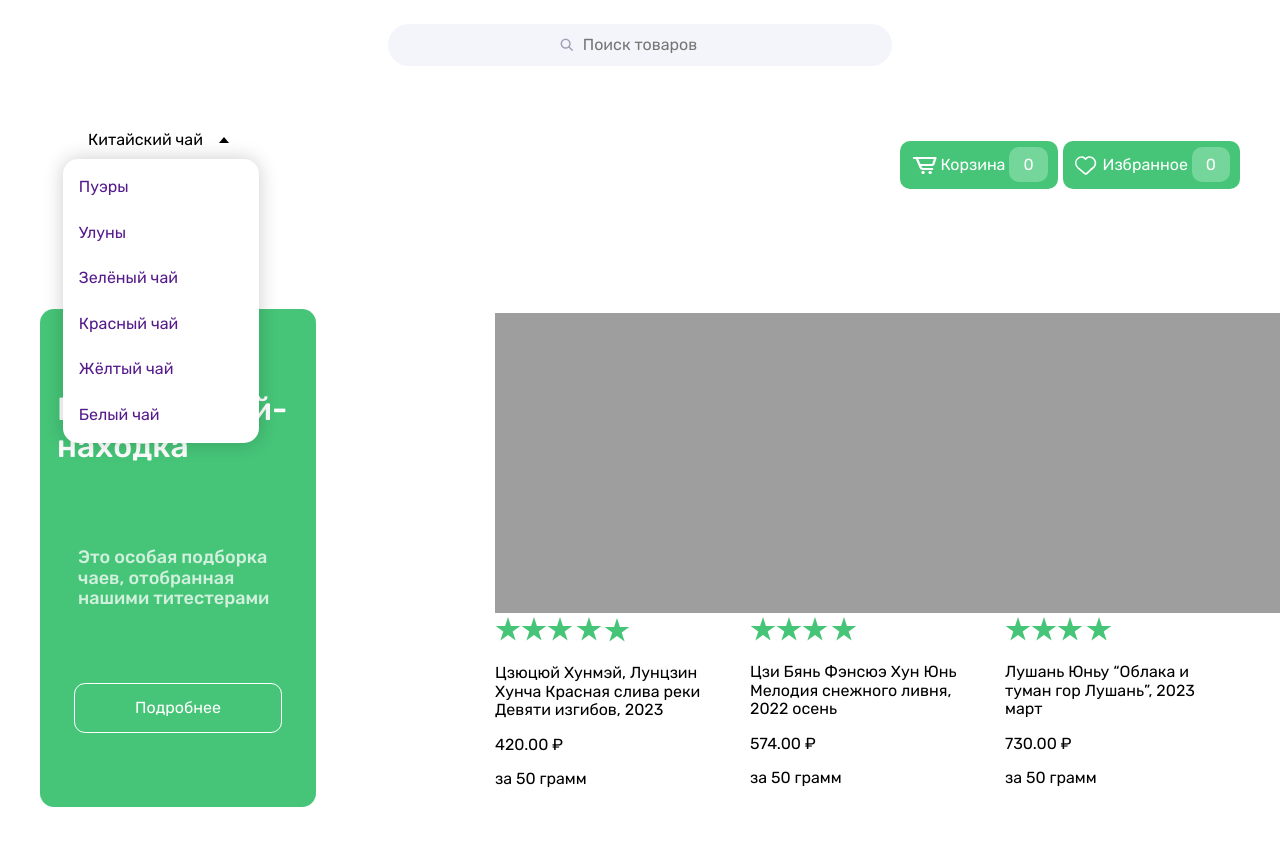
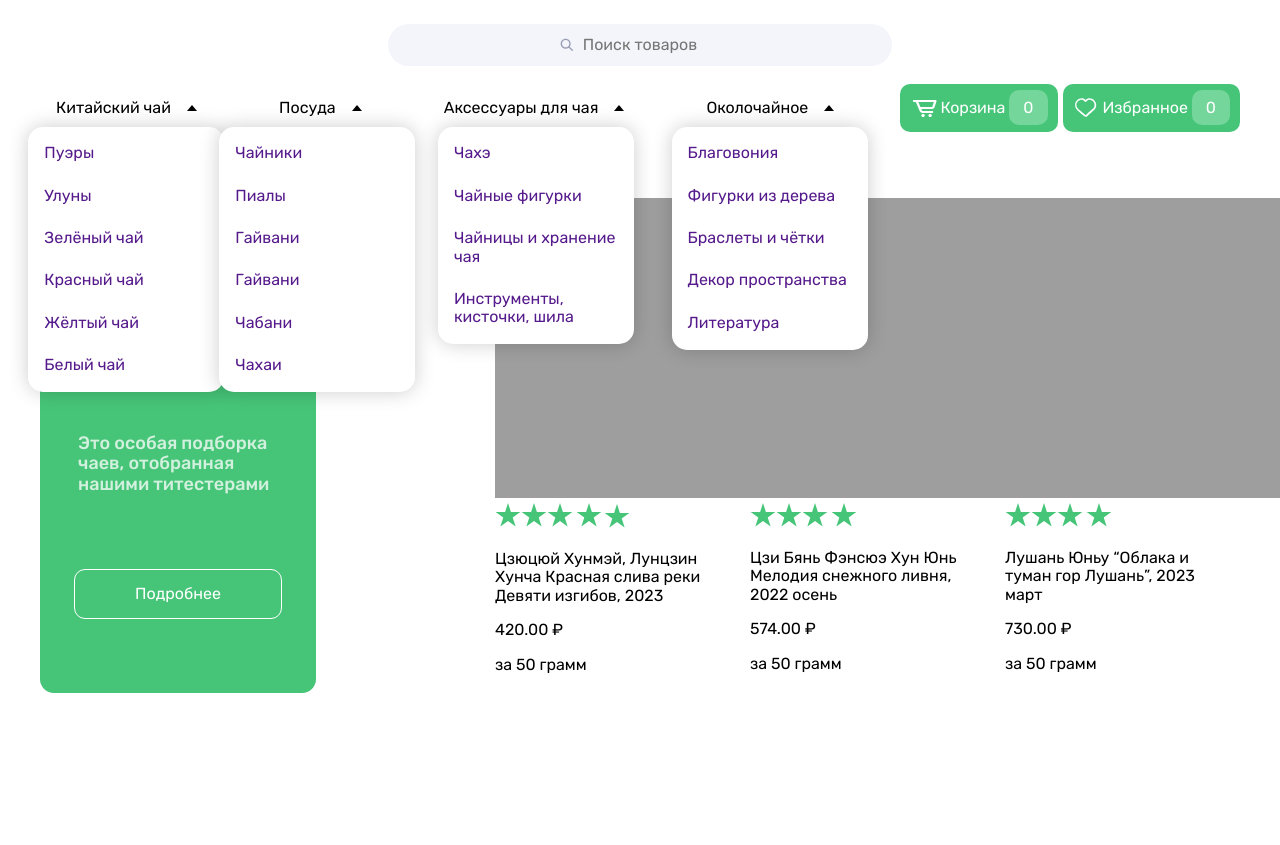
Before and after one commit to goooguska/TeaMarket, a website built with Vite: page index.html in a window 1280 px wide. Both pictures are taken after a click on the element "Китайский чай". Shown: the part 85-930 px from the top of the page. After the commit the page ends 840 px from the top, so only its background shows below. Built offline with nearby package versions, Linux system fonts and the light colour scheme.

Commit message:
feat:add new changes

```diff
--- a/index.html
+++ b/index.html
@@ -46,8 +46,9 @@
 
 
 				<div class="header-bottom__dropdown-menu">
+
 					<div class="header-bottom__dropdown-menu__category">
-						<span class='header-bottom__dropdown-menu__category-name' onchange='dropDown(this)'>Китайский чай </span>
+						<span class='header-bottom__dropdown-menu__category-name'>Китайский чай </span>
 						<div class="arrow"></div>
 					</div>
 					<ul class='header-bottom__dropdown-menu__content'>
@@ -58,9 +59,10 @@
 						<li><a href="" class="header-bottom__dropdown-menu__content-item">Жёлтый чай</a></li>
 						<li><a href="" class="header-bottom__dropdown-menu__content-item">Белый чай</a></li>
 					</ul>
-
+				</div>
+				<div class="header-bottom__dropdown-menu">
 					<div class="header-bottom__dropdown-menu__category">
-						<span class='header-bottom__dropdown-menu__category-name' onchange='dropDown(this)'>Посуда </span>
+						<span class='header-bottom__dropdown-menu__category-name'>Посуда </span>
 						<div class="arrow"></div>
 					</div>
 					<ul class='header-bottom__dropdown-menu__content'>
@@ -71,45 +73,36 @@
 						<li><a href="" class="header-bottom__dropdown-menu__content-item">Чабани</a></li>
 						<li><a href="" class="header-bottom__dropdown-menu__content-item">Чахаи</a></li>
 					</ul>
+				</div>
+				<div class="header-bottom__dropdown-menu">
 
+					<div class="header-bottom__dropdown-menu__category">
+						<span class='header-bottom__dropdown-menu__category-name'>Аксессуары для чая </span>
+						<div class="arrow"></div>
+					</div>
+					<ul class='header-bottom__dropdown-menu__content'>
+						<li><a href="" class="header-bottom__dropdown-menu__content-item">Чахэ</a> </li>
+						<li><a href="" class="header-bottom__dropdown-menu__content-item">Чайные фигурки</a></li>
+						<li><a href="" class="header-bottom__dropdown-menu__content-item">Чайницы и хранение
+								чая</a></li>
+						<li><a href="" class="header-bottom__dropdown-menu__content-item">Инструменты,
+								кисточки, шила</a></li>
+					</ul>
+				</div>
+				<div class="header-bottom__dropdown-menu">
 
+					<div class="header-bottom__dropdown-menu__category">
+						<span class='header-bottom__dropdown-menu__category-name'>Околочайное </span>
+						<div class="arrow"></div>
+					</div>
+					<ul class='header-bottom__dropdown-menu__content'>
+						<li><a href="" class="header-bottom__dropdown-menu__content-item">Благовония</a> </li>
+						<li><a href="" class="header-bottom__dropdown-menu__content-item">Фигурки из дерева</a></li>
+						<li><a href="" class="header-bottom__dropdown-menu__content-item">Браслеты и чётки</a></li>
+						<li><a href="" class="header-bottom__dropdown-menu__content-item">Декор пространства</a></li>
+						<li><a href="" class="header-bottom__dropdown-menu__content-item">Литература</a></li>
+					</ul>
 				</div>
-
-
-
-
-
-				<!-- <button class="header-bottom__dropdown-menu-button" onclick="funcDropDown()">
-						<li class="header-bottom__menu-item">Посуда</li>
-					</button>
-					<div class="header-bottom__dropdown-menu-content" id="dropDown">
-						<a href="" class="header-bottom__dropdown-menu-content__item">Чайники</a>
-						<a href="" class="header-bottom__dropdown-menu-content__item">Пиалы</a>
-						<a href="" class="header-bottom__dropdown-menu-content__item">Гайвани</a>
-						<a href="" class="header-bottom__dropdown-menu-content__item">Чабани</a>
-						<a href="" class="header-bottom__dropdown-menu-content__item">Чахаи</a>
-					</div>
-					<button class="header-bottom__dropdown-menu-button" onclick="funcDropDown()">
-						<li class="header-bottom__menu-item">Аксессуары для чая</li>
-					</button>
-					<div class="header-bottom__dropdown-menu-content" id="dropDown">
-						<a href="" class="header-bottom__dropdown-menu-content__item">Чахэ</a>
-						<a href="" class="header-bottom__dropdown-menu-content__item">Чайные фигурки</a>
-						<a href="" class="header-bottom__dropdown-menu-content__item">Чайницы и хранение
-							чая</a>
-						<a href="" class="header-bottom__dropdown-menu-content__item">Инструменты,
-							кисточки, шила</a>
-					</div>
-					<button class="header-bottom__dropdown-menu-button" onclick="funcDropDown()">
-						<li class="header-bottom__menu-item">Околочайное</li>
-					</button>
-					<div class="header-bottom__dropdown-menu-content" id="dropDown">
-						<a href="" class="header-bottom__dropdown-menu-content__item">Благовония</a>
-						<a href="" class="header-bottom__dropdown-menu-content__item">Фигурки из дерева</a>
-						<a href="" class="header-bottom__dropdown-menu-content__item">Браслеты и чётки</a>
-						<a href="" class="header-bottom__dropdown-menu-content__item">Декор пространства</a>
-						<a href="" class="header-bottom__dropdown-menu-content__item">Литература</a>
-					</div> -->
 				<div class="header-bottom__menu-action">
 					<a class="header-bottom__menu-action-buttonCart" href="">Корзина <span> 0</span></a>
 					<a class="header-bottom__menu-action-buttonHeart" href="">Избранное <span> 0</span></a>
--- a/src/js/index.js
+++ b/src/js/index.js
@@ -1,6 +1,7 @@
+
 	const dropdowns = document.querySelectorAll('.header-bottom__dropdown-menu');
 	dropdowns.forEach(dropdown => {
-	const select = dropdown.querySelector('.header-bottom__dropdown-menu__category-name')
+		const select = document.querySelector('.header-bottom__dropdown-menu__category-name')
 		const arrow = dropdown.querySelector('.arrow');
 		const menu = dropdown.querySelector('.header-bottom__dropdown-menu__content');
 		const options = dropdown.querySelectorAll('.header-bottom__dropdown-menu__content li');
@@ -12,8 +13,12 @@
 		options.forEach(option =>{
 			option.addEventListener('click',() => {
 				arrow.classList.remove('arrow-rotate');
-			menu.classList.remove('header-bottom__dropdown-menu__content-open')
-
+				menu.classList.remove('header-bottom__dropdown-menu__content-open');
+				option.classList.remove('header-bottom__dropdown-menu__category-name')
+				options.forEach(option =>{
+					option.classList.remove('header-bottom__dropdown-menu__category-name')
+				})
+				option.classList.add('header-bottom__dropdown-menu__category-name')
 			})
 		})
 
@@ -21,3 +26,12 @@
 
 
 	})
+
+
+
+
+// function dropDown(){
+// 	let selectedOption = select.options[select.selectedIndex].value;
+
+//   console.log("Выбрана опция: " + selectedOption);
+// }options.forEach(option =>{
--- a/src/scss/mixins.scss
+++ b/src/scss/mixins.scss
@@ -40,30 +40,13 @@
 	justify-content: space-around;
 }
 @mixin dropdown {
-	min-width: 15em;
 	position: relative;
-	margin: 2em;
 	span{
-		// background-color: #74d69a;
 		@include flex-between();
 		padding: 1em;
 		cursor: pointer;
 		transition: color 0.3s;
 	}
-	// display: none;
-	// position: absolute;
-	// background-color: #f4f5fa;
-	// min-width: 160px;
-	// bottom: 0px 8px 16px 0px rgba(0, 0, 0, 0.2);
-	// z-index: 1;
-	// a {
-	// 	float: none;
-	// 	color: $font-color;
-	// 	padding: 12px 16px;
-	// 	text-decoration: none;
-	// 	display: block;
-	// 	text-align: left;
-	// }
 }
 @mixin closeDropdown{
 		padding: 0.2em 0.5em;
@@ -73,7 +56,7 @@
 		color: #9fa5b5;
 		position: absolute;
 		top: 28px;
-		left: 37%;
+		left: 55%;
 		width: 180px;
 		transform: translateX(-50%);
 		opacity: 0;
@@ -81,7 +64,7 @@
 		transition: 0.2s;
 		z-index: 1;
 		li{
-			padding: 0.7em 0.5em;
+			padding: 0.6em 0.5em;
 			margin: 0.3em 0;
 			border-radius: 0.5em;
 			cursor: pointer;
```
Lines whose indentation alone changed are shown as unchanged.
